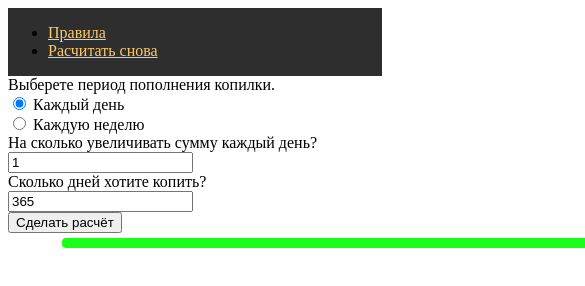
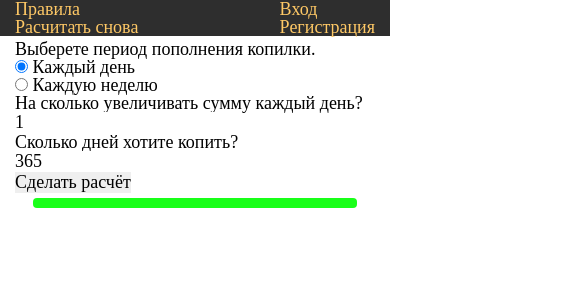
Before and after one commit to Vasiliy2020789/piggi_bank, a plain HTML site: page index.html in a window 390 px wide. Shown: the top 286 px of the page, 585 px wide, since content can reach past the window. Drawn offline with Linux system fonts and the light colour scheme.

Commit message:
css
адаптивно отзывчивая с брек-поинтами, обнуление

```diff
--- a/index.html
+++ b/index.html
@@ -24,6 +24,7 @@
 			</nav>
 		</div>
 	</header>
+	<div class="wrapper">
 		<div class="guide hide">
 			<h1>Копилочка</h1>
 			<h3>Правила</h3>
@@ -68,7 +69,6 @@
 			<div class="tabs"></div>
 		</div>
 	</div>
-
 	<script src="script.js"></script>
 </body>
 
--- a/style.css
+++ b/style.css
@@ -1,10 +1,85 @@
+/*Обнуление*/
+/* Очищаем все отступы и границы во ВСЕХ тегах на странице*/
+*{
+	padding: 0;
+	margin: 0;
+	border: 0;
+}
+/* Меняет подсчет ширины блока для удобства верстания*/
+*,*:before,*:after{
+	-moz-box-sizing: border-box;
+	-webkit-box-sizing: border-box;
+	box-sizing: border-box;
+}
+/* Убираем линии обводки у некооторых браузеров*/
+:focus,:active{outline: none;}
+a:focus,a:active{outline: none;}
+/* Делает теги блочными*/
+nav,footer,header,aside{display: block;}
+/* Уравнивает поведение шрифтов в разных браузерах*/
+html,body{
+	height: 100%;
+	width: 100%;
+	font-size: 100%;
+	line-height: 1; /* просто 1(без 'px') */
+	font-size: 14px;
+	-ms-text-size-adjust: 100%;
+	-moz-text-size-adjust: 100%;
+	-webkit-text-size-adjust: 100%;
+}
+/* Задаем наследование шрифта (по умолчанию эти теги не наследуют шрифт)*/
+input,button,textarea{font-family:inherit;}/* */
+/* Убирают некоторые особености в некоторых  браузерах*/
+input::-ms-clear{display: none;}/* */
+button{cursor: pointer;}/* */
+button::-moz-focus-inner {padding:0;border:0;}/* */
+a, a:visited{text-decoration: none;}/* */
+a:hover{text-decoration: none;}/* */
+ul li{list-style: none;}/* чистит стили в маркированых списках*/
+img{vertical-align: top;}/* */
+
+/*h1,h2,h3,h4,h5,h6{font-size:inherit;font-weight: 400;}/*Обнуляет заголовки */
+/*--------------------*/
+/* Далее задаем стили согласно ТЕХ. ЗАДАНИЮ */
+* {
+	font-size: 18px;
+}
+
+/* Стили отзывчиво-адаптивной верстки===========================*/
+.container {
+	max-width: 1200px;
+	margin: 0 auto;
+	padding: 0 15px;
+}
+@media (max-width: 1200px) {
+	.container {
+		max-width: 970px;
+	}
+}
+
+@media (max-width: 992px) {
+	.container {
+		max-width: 750px;
+	}
+}
+
+@media (max-width: 767px) {
+	.container {
+		max-width: none;
+	}
+}
+/*end Стили отзывчиво-адаптивной верстки===========================*/
 .header {
+	position: fixed;
+	top: 0;
+	left: 0;
+	width: 100%;
 	background-color: rgba(35,35,35,0.95);
 }
-.container {
+/*.container {
 	width: 1170px;
 	margin: 0 auto;
-}
+}*/
 .header__menu {
 	display: flex;
 	justify-content: space-between;
@@ -18,6 +93,9 @@
 }
 .header__list > li > a {
 	color: #ffc966;
+}
+.wrapper{
+	margin: 40px 0 0 0;
 }
 .guide {
 	font-size: 18px;
@@ -67,11 +145,15 @@
 .rest-of-days {
 }
 .tabs {
+	margin: 5px auto;
+	text-align: center;
 }
 .tabs__item {
 	display: inline-block;
 	margin: 5px;
-	width: 80px;
+	min-width: 90px;
+	max-width: 130px;
+
 	border: 3px solid #dfa946;
 	border-radius: 5px;
 	background-color: #ffc966;
```
Also changed, not shown: img/backGround-92.jpg (added). Lines whose indentation alone changed are shown as unchanged.
